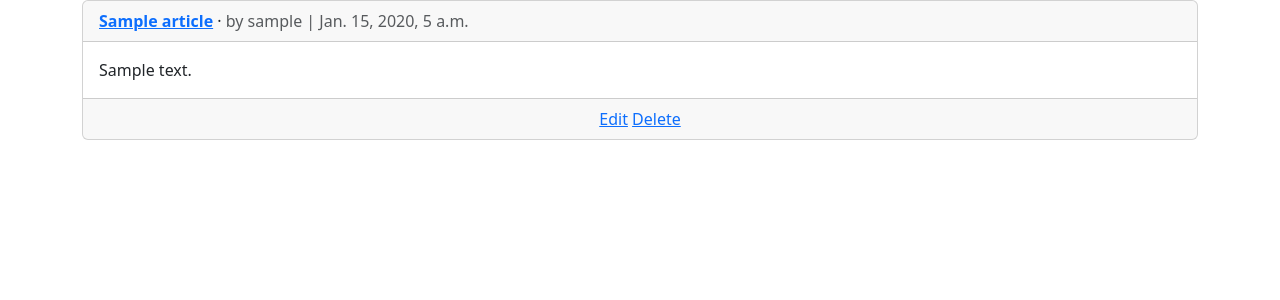
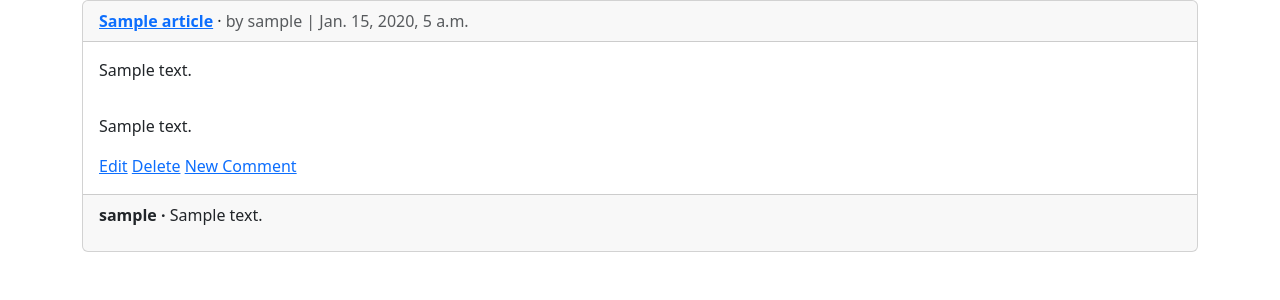
Before and after one commit to glaubersc/news, a Django app: page /articles/ in a window 1280 px wide. Shown: the part 56-356 px from the top of the page. Run offline with Django 5.2, Linux system fonts and the light colour scheme; a user stored in the database is signed in; tables that the repository leaves empty hold one stand-in row (values such as "Sample post"); parts of the project's set-up code (start-up, migrations or seed data) failed here and were passed over.

Commit message:
comments app

```diff
--- a/articles/models.py
+++ b/articles/models.py
@@ -18,3 +18,18 @@ class Article(models.Model):
 
     def get_absolute_url(self):
         return reverse("article_detail", kwargs={"pk": self.pk})
+
+
+class Comment(models.Model):  # new
+    article = models.ForeignKey(Article, on_delete=models.CASCADE)
+    comment = models.CharField(max_length=140)
+    author = models.ForeignKey(
+        settings.AUTH_USER_MODEL,
+        on_delete=models.CASCADE,
+    )
+
+    def __str__(self):
+        return self.comment
+
+    def get_absolute_url(self):
+        return reverse("article_list")
--- a/articles/views.py
+++ b/articles/views.py
@@ -1,9 +1,12 @@
 # articles/views.py
 from django.contrib.auth.mixins import LoginRequiredMixin, UserPassesTestMixin
-from django.views.generic import ListView, DetailView
+from django.views.generic import ListView, DetailView, FormView
+from django.views.generic.detail import SingleObjectMixin
 from django.views.generic.edit import UpdateView, DeleteView, CreateView
-from django.urls import reverse_lazy
+from django.urls import reverse_lazy, reverse
 from .models import Article
+from .forms import CommentForm
+from django.views import View
 
 
 class ArticleListView(LoginRequiredMixin, ListView):
@@ -14,6 +17,11 @@ class ArticleListView(LoginRequiredMixin, ListView):
 class ArticleDetailView(LoginRequiredMixin, DetailView):  # new
     model = Article
     template_name = "article_detail.html"
+
+    def get_context_data(self, **kwargs):  # new
+        context = super().get_context_data(**kwargs)
+        context["form"] = CommentForm()
+        return context
 
 
 class ArticleUpdateView(LoginRequiredMixin, UserPassesTestMixin, UpdateView):  # new
@@ -47,3 +55,48 @@ class ArticleCreateView(LoginRequiredMixin, CreateView):  # new
     def form_valid(self, form):
         form.instance.author = self.request.user
         return super().form_valid(form)
+
+
+class CommentGet(DetailView):  # new
+    model = Article
+    template_name = "article_detail.html"
+
+    def get_context_data(self, **kwargs):
+        context = super().get_context_data(**kwargs)
+        context["form"] = CommentForm()
+        return context
+
+
+class CommentPost:  # new
+    pass
+
+
+class ArticleDetailView(LoginRequiredMixin, View):  # new
+    def get(self, request, *args, **kwargs):
+        view = CommentGet.as_view()
+        return view(request, *args, **kwargs)
+
+    def post(self, request, *args, **kwargs):
+        view = CommentPost.as_view()
+        return view(request, *args, **kwargs)
+
+
+class CommentPost(SingleObjectMixin, FormView):  # new
+    model = Article
+    form_class = CommentForm
+    template_name = "article_detail.html"
+
+    def post(self, request, *args, **kwargs):
+        self.object = self.get_object()
+        return super().post(request, *args, **kwargs)
+
+    def form_valid(self, form):
+        comment = form.save(commit=False)
+        comment.article = self.object
+        comment.author = self.request.user
+        comment.save()
+        return super().form_valid(form)
+
+    def get_success_url(self):
+        article = self.object
+        return reverse("article_detail", kwargs={"pk": article.pk})
--- a/templates/article_list.html
+++ b/templates/article_list.html
@@ -14,12 +14,23 @@
   <div class="card-body">
     {{ article.body }}
   </div>
-  <div class="card-footer text-center text-muted">
-    <!-- new code here-->
+  <div class="card-body">
+    <p>{{ article.body }}</p>
     {% if article.author.pk == request.user.pk %}
     <a href="{% url 'article_edit' article.pk %}">Edit</a>
     <a href="{% url 'article_delete' article.pk %}">Delete</a>
-    {% endif %} <!-- new code here-->
+    {% endif %}
+    <a href="{{ article.get_absolute_url }}">New Comment</a> <!-- new-->
+  </div>
+  <div class="card-footer">
+    {% for comment in article.comment_set.all %}
+    <p>
+      <span class="fw-bold">
+        {{ comment.author }} &middot;
+      </span>
+      {{ comment }}
+    </p>
+    {% endfor %}
   </div>
 </div>
 <br />
```
Also changed, not shown: articles/admin.py (+11 -1 lines), articles/forms.py (added, +9 -0 lines), templates/article_detail.html (+13 -0 lines), articles/migrations/0002_comment.py (added).
